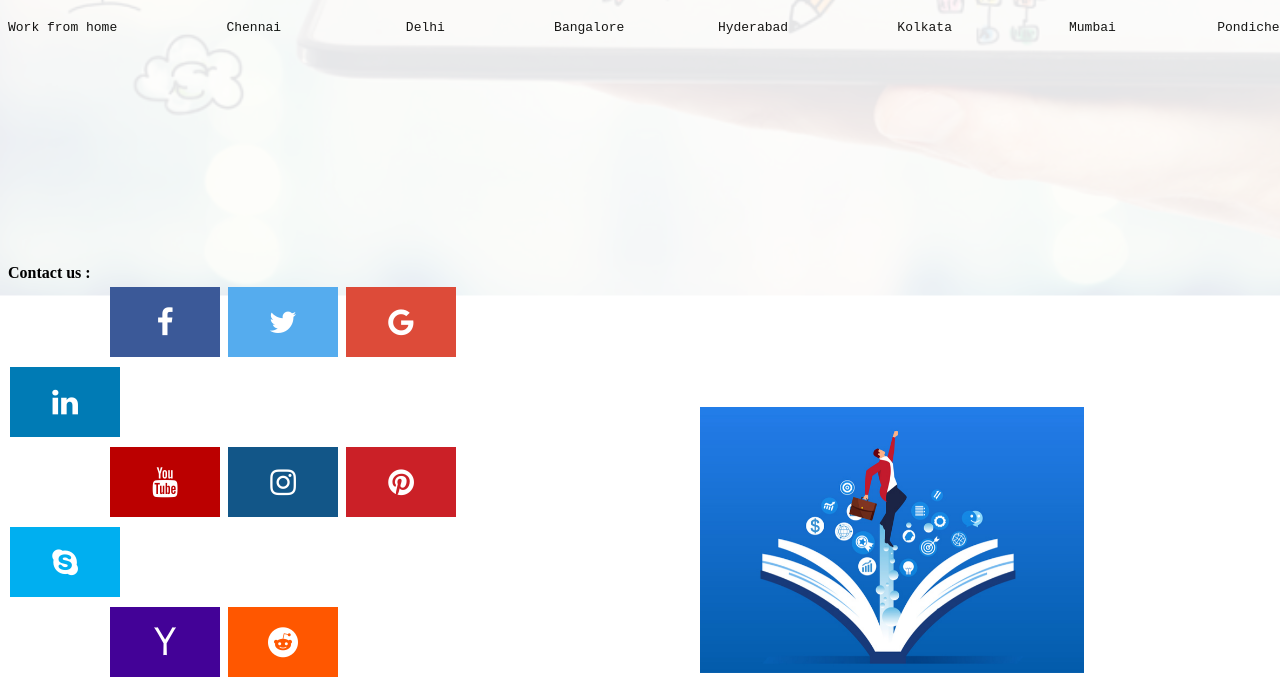
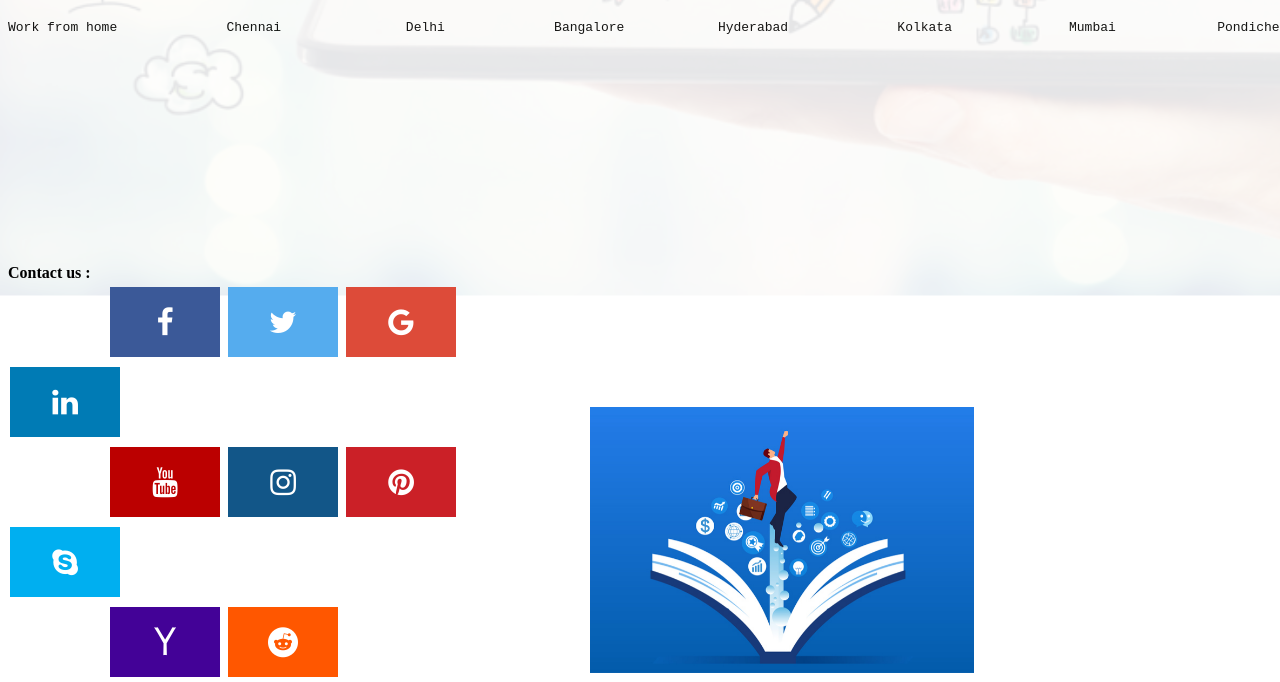
Before and after one commit to wafecommunity/intern, a plain HTML site: page index.html in a window 1280 px wide. Shown: the part 797-1479 px from the top of the page. Drawn offline with Linux system fonts and the light colour scheme.

Commit message:
Update index.html

```diff
--- a/index.html
+++ b/index.html
@@ -212,7 +212,7 @@ div.sticky {
 </div>
 <p><pre>Work from home              Chennai                Delhi              Bangalore            Hyderabad              Kolkata               Mumbai             Pondicherry            Coimbatore       International</pre></p>
 
-<div class="imagecenter" style="align:center;margin-right:240px;">
+<div class="imagecenter" style="align:center;margin-right:350px;">
   <img class="mySlides" src="Internship-Book.jpg" style="width:60%;">
   <img class="mySlides" src="intern1.jpeg" style="width:60%;">
   <img class="mySlides" src="book.jpeg" style="width:60%;"></div>
```
